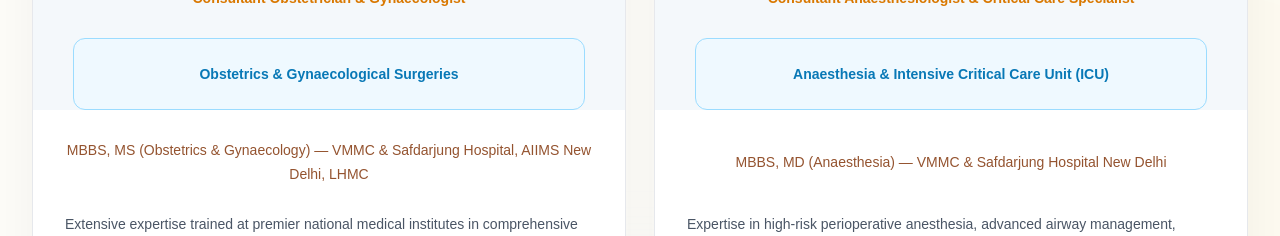
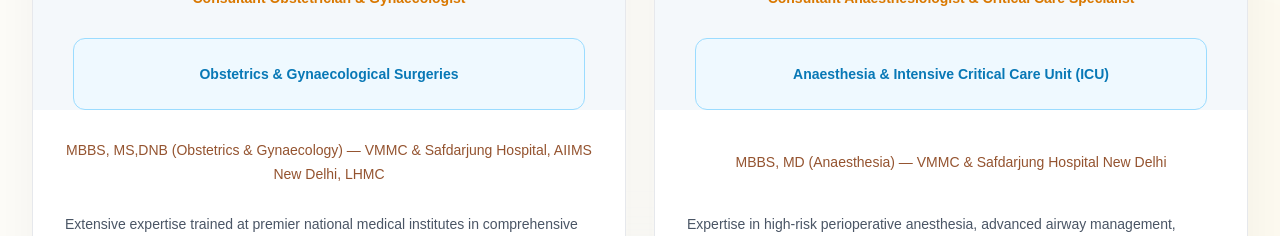
Before and after one commit to Shubh039/HealthFirst, a Next.js app: page /doctors in a window 1280 px wide. Shown: the part 1940-2176 px from the top of the page. Built offline with nearby package versions, Linux system fonts and the light colour scheme.

Commit message:
Fixed Dalimi Details

```diff
--- a/src/components/Doctors.jsx
+++ b/src/components/Doctors.jsx
@@ -4,7 +4,7 @@ import { ArrowUpRight, Clock3 } from "lucide-react";
 const doctors = [
   {
     name: "Dr. Dalimi Mushahary",
-    qualification: "MBBS MS-DNB",
+    qualification: "MBBS MS,DNB",
     specialty: "Obstetrics and Gynecology",
     opd: "Mon - Sat",
     timing: "9:00 AM - 5:00 PM",
--- a/src/components/DoctorsPage.jsx
+++ b/src/components/DoctorsPage.jsx
@@ -54,7 +54,7 @@ const doctors = [
     name: "Dr. Dalimi Mushahary",
     category: "Obstetrics & Gynaecology",
     qualification:
-      "MBBS, MS (Obstetrics & Gynaecology) — VMMC & Safdarjung Hospital, AIIMS New Delhi, LHMC",
+      "MBBS, MS,DNB (Obstetrics & Gynaecology) — VMMC & Safdarjung Hospital, AIIMS New Delhi, LHMC",
     role: "Consultant Obstetrician & Gynaecologist",
     specialty: "Obstetrics & Gynaecological Surgeries",
     experience: "Maternal & Women's Health",
```
